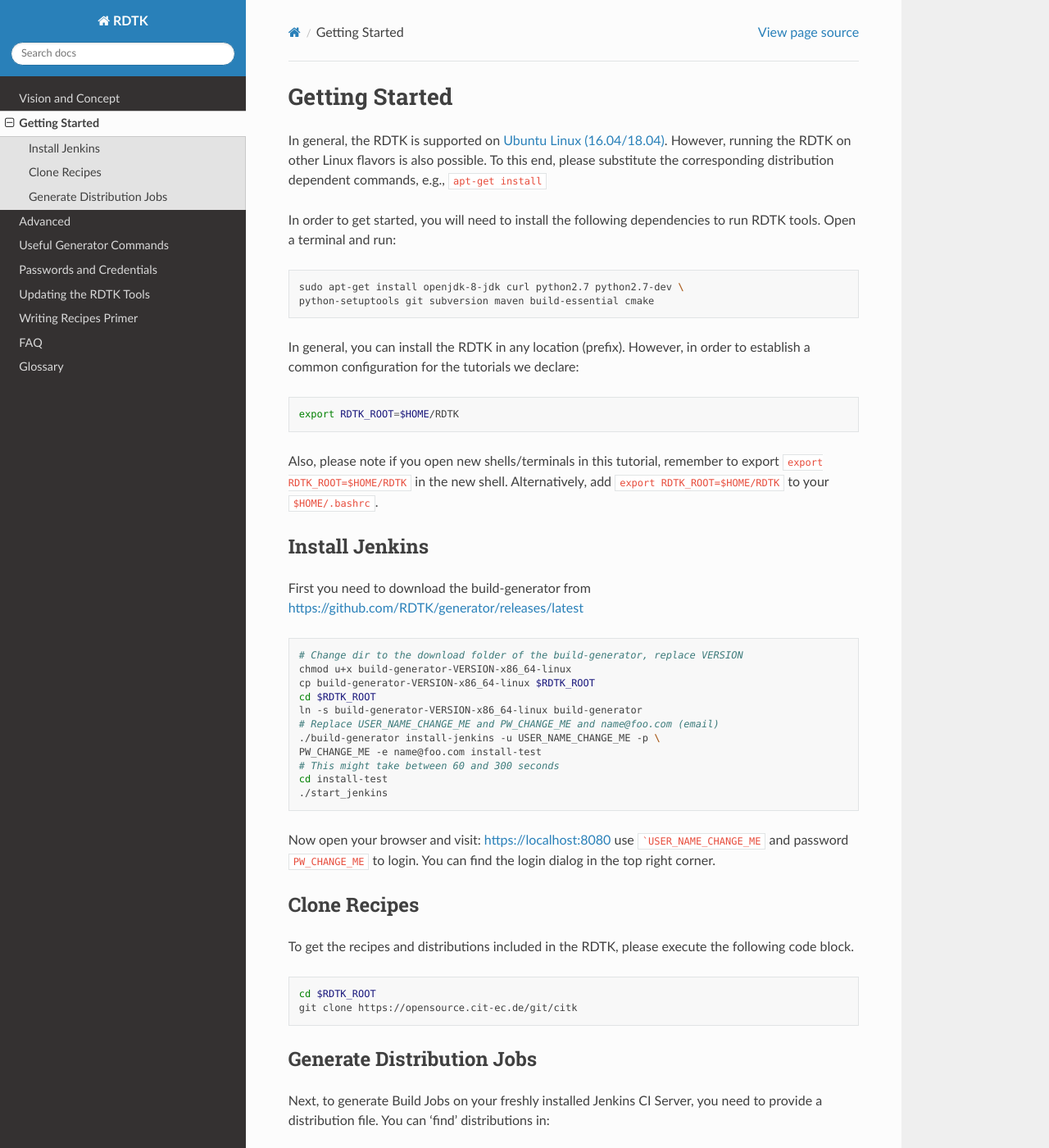
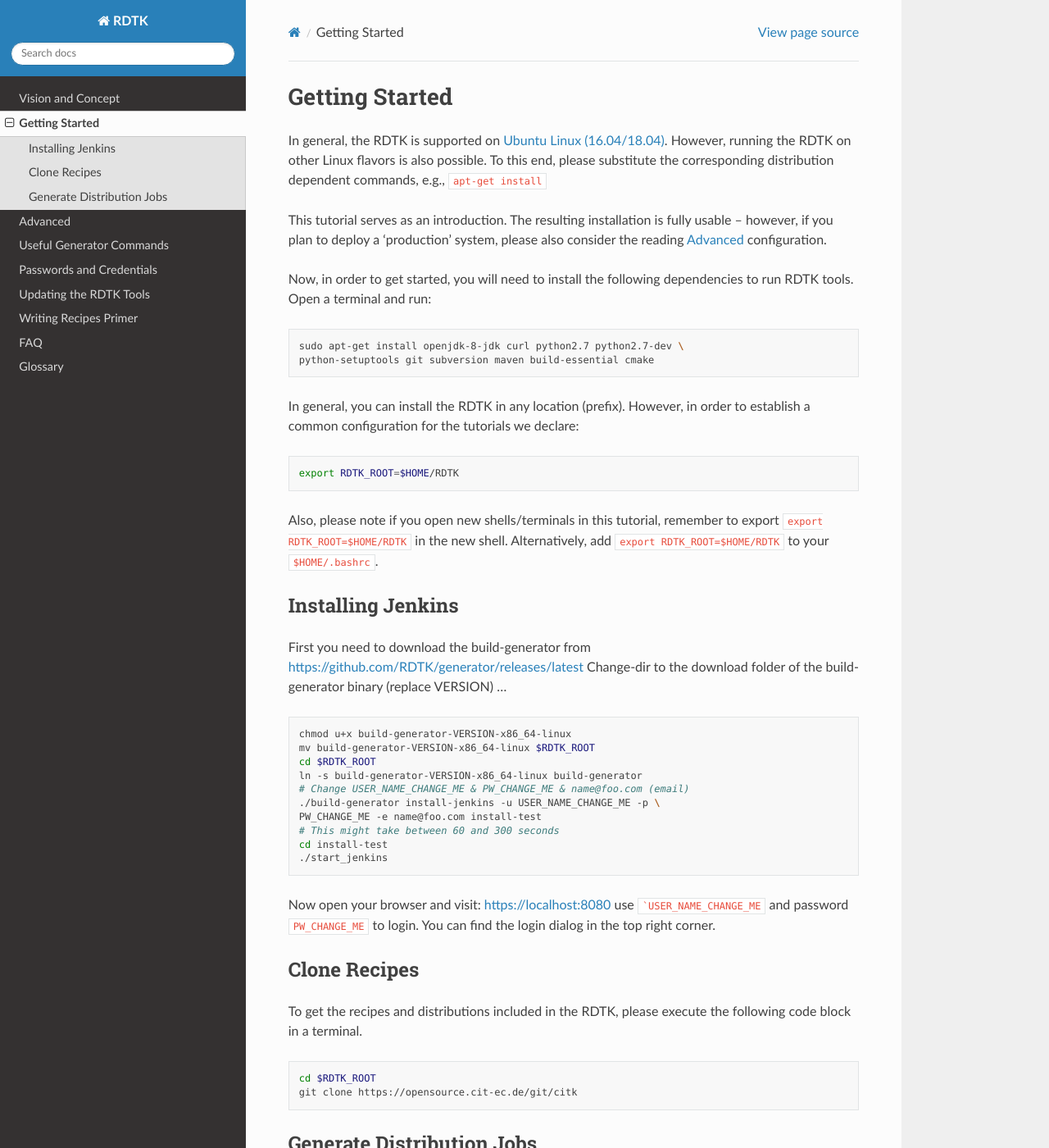
Before and after one commit to RDTK/documentation, a Sphinx documentation site: the page built from source/getting_started.rst, in a window 1280 px wide and 1400 px high. Shown: the whole window at 82% size. Built offline with Sphinx 7.4.7 and the Read the Docs theme 2.0.0, drawn with Linux system fonts in a browser that asks for light colours.

Commit message:
Added notes from user testing session 1

```diff
--- a/source/advanced.rst
+++ b/source/advanced.rst
@@ -1,3 +1,5 @@
+.. _advanced:
+
 Advanced
 =======================
 
--- a/source/getting_started.rst
+++ b/source/getting_started.rst
@@ -5,8 +7,10 @@ In general, the |project| is supported on `Ubuntu Linux (16.04/18.04) <https://w
 However, running the |project| on other Linux flavors is also possible. To this end, please substitute the
 corresponding distribution dependent commands, e.g., ``apt-get install``
 
+This tutorial serves as an introduction. The resulting installation is fully usable -- however, if you
+plan to deploy a 'production' system, please also consider the reading :ref:`advanced` configuration.
 
-In order to get started, you will need to install the following dependencies to run |project| tools.
+Now, in order to get started, you will need to install the following dependencies to run |project| tools.
 Open a terminal and run:
 
 .. code-block:: bash
@@ -25,19 +29,20 @@ Also, please note if you open new shells/terminals in this tutorial, remember to
 ``export RDTK_ROOT=$HOME/RDTK`` in the new shell. Alternatively, add ``export RDTK_ROOT=$HOME/RDTK``
 to your ``$HOME/.bashrc``.
 
-Install Jenkins
----------------
+Installing Jenkins
+------------------
 
 First you need to download the build-generator from https://github.com/RDTK/generator/releases/latest
+Change-dir to the download folder of the build-generator binary (replace VERSION) ...
+
 
 .. code-block:: bash
 
-   # Change dir to the download folder of the build-generator, replace VERSION
    chmod u+x build-generator-VERSION-x86_64-linux
-   cp build-generator-VERSION-x86_64-linux $RDTK_ROOT
+   mv build-generator-VERSION-x86_64-linux $RDTK_ROOT
    cd $RDTK_ROOT
    ln -s build-generator-VERSION-x86_64-linux build-generator
-   # Replace USER_NAME_CHANGE_ME and PW_CHANGE_ME and name@foo.com (email)
+   # Change USER_NAME_CHANGE_ME & PW_CHANGE_ME & name@foo.com (email)
    ./build-generator install-jenkins -u USER_NAME_CHANGE_ME -p \
    PW_CHANGE_ME -e name@foo.com install-test
    # This might take between 60 and 300 seconds
@@ -52,7 +57,7 @@ Clone Recipes
 -------------
 
 To get the recipes and distributions included in the |project|, please execute the following
-code block.
+code block in a terminal.
 
 .. code-block:: bash
 
```
Also changed, not shown: other parts of source/getting_started.rst (+2 -0 lines).
